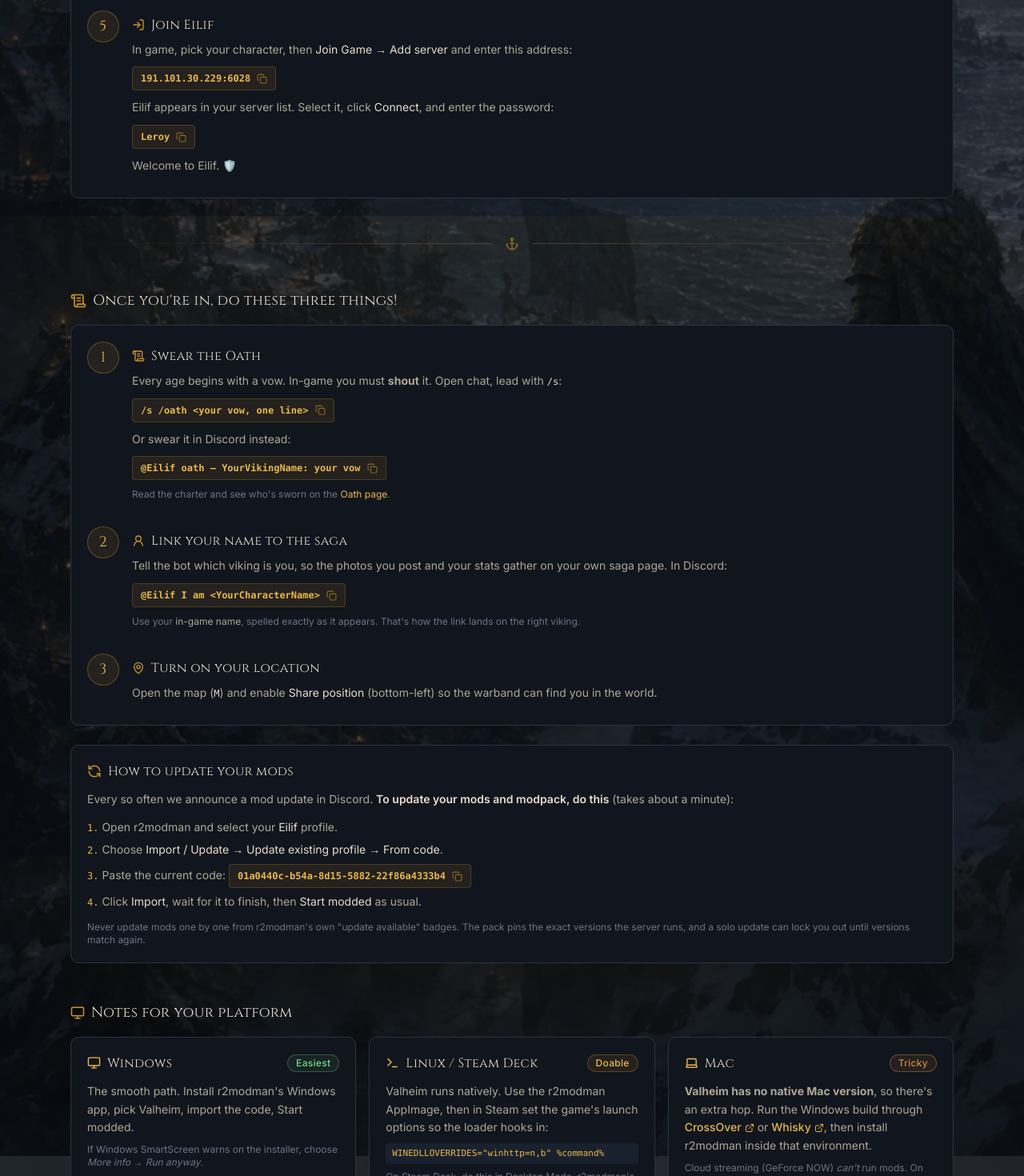
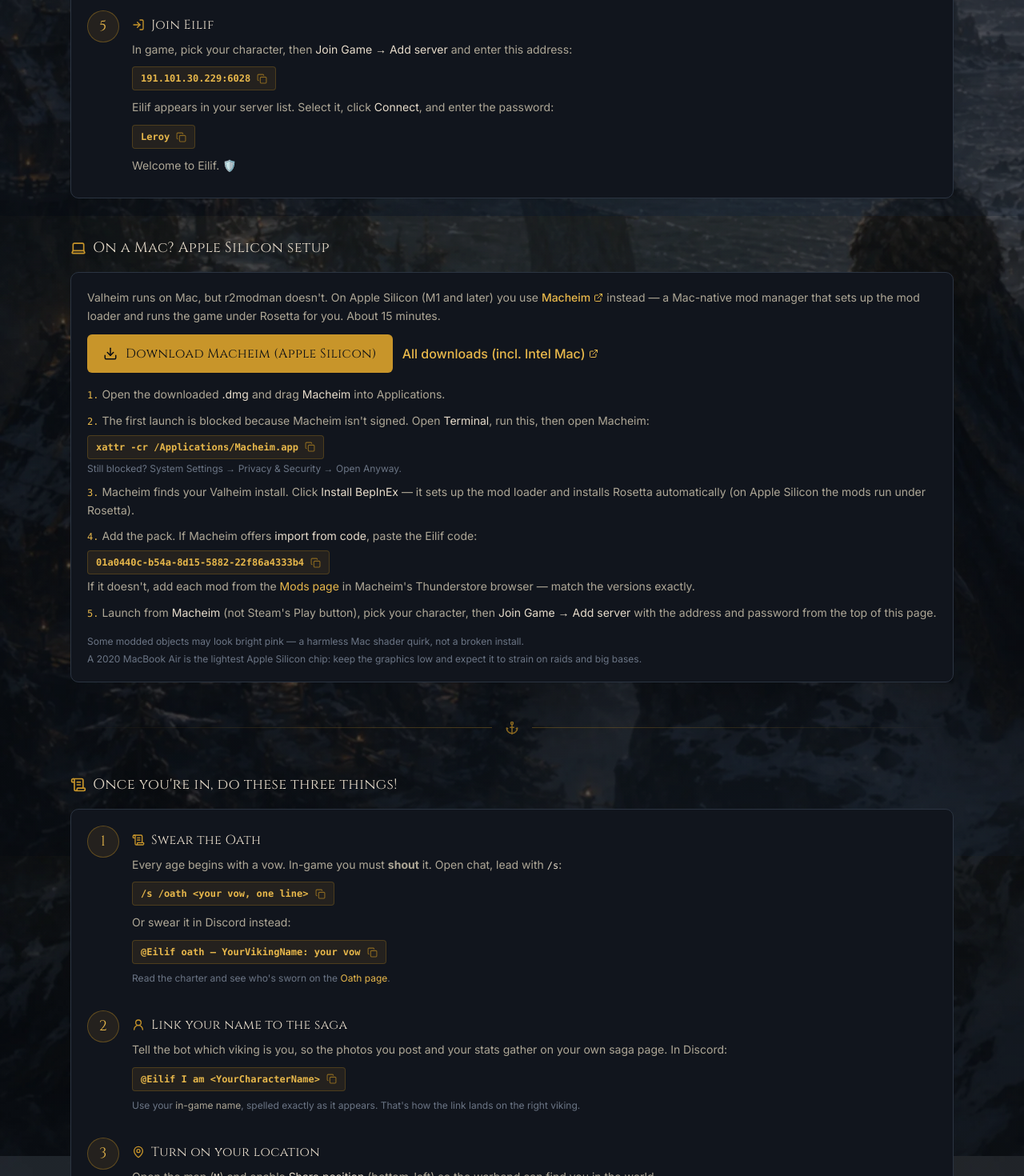
Before and after one commit to cbspears/valheim-dashboard, a Next.js app: page /get-started in a window 1280 px wide. Shown: the part 1330-2800 px from the top of the page at 80% size. Built offline with nearby package versions, Linux system fonts and the light colour scheme; no server answers; the database is empty.

Commit message:
Get Started: Mac (Apple Silicon) setup via Macheim — direct dmg, Gatekeeper step, pack import, Rosetta notes
Co-Authored-By: Claude Fable 5 <noreply@anthropic.com>
Claude-Session: https://claude.ai/code/session_01FA756yiCaJQyZgaBxqUAwp

```diff
--- a/app/get-started/page.tsx
+++ b/app/get-started/page.tsx
@@ -46,6 +46,16 @@ const R2MODMAN_VERSION = '3.2.19';
 const R2MODMAN_WINDOWS_URL = `https://github.com/ebkr/r2modmanPlus/releases/download/v${R2MODMAN_VERSION}/r2modman-Setup-${R2MODMAN_VERSION}.exe`;
 const R2MODMAN_LINUX_URL = `https://github.com/ebkr/r2modmanPlus/releases/download/v${R2MODMAN_VERSION}/r2modman-${R2MODMAN_VERSION}.AppImage`;
 const R2MODMAN_ALL_URL = 'https://github.com/ebkr/r2modmanPlus/releases/latest';
+
+// Macheim — the macOS-native Valheim mod manager. r2modman has no Mac build, and
+// on Apple Silicon Macheim runs the game under Rosetta so the x64 mod loader can
+// hook in. Direct .dmg so Mac players skip the GitHub releases page.
+// ⚠️ When bumping: the asset FILENAME version trails the release TAG (a Tauri
+// build quirk — tag v1.0.1 ships Macheim_1.0.0_aarch64.dmg), so copy the exact
+// asset URL off the release rather than templating it from the tag.
+const MACHEIM_APPLE_SILICON_URL =
+  'https://github.com/lofcgi/macheim/releases/download/v1.0.1/Macheim_1.0.0_aarch64.dmg';
+const MACHEIM_ALL_URL = 'https://github.com/lofcgi/macheim/releases/latest';
 
 /* ── small presentational helpers ─────────────────────────────────────────── */
 
@@ -229,8 +239,8 @@ export default function GetStartedPage() {
                 </div>
                 <p className="text-xs text-muted">
                   The download starts right away. Run the installer, click through it, and open
-                  r2modman. It keeps itself updated from then on. No Mac version, so Mac players
-                  see the notes further down.{' '}
+                  r2modman. It keeps itself updated from then on. No Mac version — on a Mac, use
+                  the Apple Silicon setup below instead.{' '}
                   <Ext href={R2MODMAN_ALL_URL}>All downloads</Ext>
                 </p>
                 <p className="text-xs text-muted">
@@ -312,6 +322,93 @@ export default function GetStartedPage() {
                 <p>Welcome to {SERVER_NAME}. 🛡️</p>
               </Step>
             </ol>
+          </CardBody>
+        </Card>
+      </section>
+
+      {/* ══════════════ SECTION B2 — MAC (APPLE SILICON) ══════════════ */}
+      <section>
+        <SectionTitle icon={<Laptop size={20} />}>On a Mac? Apple Silicon setup</SectionTitle>
+
+        <Card className="border-l-2 border-l-gold-dim">
+          <CardBody>
+            <p className="text-sm leading-relaxed text-ash-dim">
+              Valheim runs on Mac, but r2modman doesn&apos;t. On Apple Silicon (M1 and later) you
+              use <Ext href={MACHEIM_ALL_URL}>Macheim</Ext> instead — a Mac-native mod manager that
+              sets up the mod loader and runs the game under Rosetta for you. About 15 minutes.
+            </p>
+
+            <div className="flex flex-wrap items-center gap-3 py-3">
+              <a
+                href={MACHEIM_APPLE_SILICON_URL}
+                className="gold-ring inline-flex items-center gap-2.5 rounded-md bg-gold px-5 py-3 font-display text-base tracking-wide text-night transition-colors hover:bg-gold-light"
+              >
+                <Download size={18} />
+                Download Macheim (Apple Silicon)
+              </a>
+              <Ext href={MACHEIM_ALL_URL}>All downloads (incl. Intel Mac)</Ext>
+            </div>
+
+            <ol className="mt-1 space-y-2.5 text-sm leading-relaxed text-ash-dim">
+              <li>
+                <span className="font-mono text-xs text-gold-light">1.</span> Open the downloaded{' '}
+                <span className="text-ash">.dmg</span> and drag{' '}
+                <span className="text-ash">Macheim</span> into Applications.
+              </li>
+              <li>
+                <span className="font-mono text-xs text-gold-light">2.</span> The first launch is
+                blocked because Macheim isn&apos;t signed. Open{' '}
+                <span className="text-ash">Terminal</span>, run this, then open Macheim:
+                <span className="mt-1.5 block">
+                  <CopyChip value="xattr -cr /Applications/Macheim.app" />
+                </span>
+                <span className="mt-1 block text-xs text-muted">
+                  Still blocked? System Settings → Privacy &amp; Security → Open Anyway.
+                </span>
+              </li>
+              <li>
+                <span className="font-mono text-xs text-gold-light">3.</span> Macheim finds your
+                Valheim install. Click <span className="text-ash">Install BepInEx</span> — it sets
+                up the mod loader and installs Rosetta automatically (on Apple Silicon the mods run
+                under Rosetta).
+              </li>
+              <li>
+                <span className="font-mono text-xs text-gold-light">4.</span> Add the pack. If
+                Macheim offers <span className="text-ash">import from code</span>, paste the{' '}
+                {SERVER_NAME} code:
+                {MODPACK_PROFILE_CODE ? (
+                  <span className="mt-1.5 block">
+                    <CopyChip value={MODPACK_PROFILE_CODE} />
+                  </span>
+                ) : (
+                  <span> shared in Discord.</span>
+                )}
+                <span className="mt-1 block">
+                  If it doesn&apos;t, add each mod from the{' '}
+                  <Link href="/mods" className="text-gold-light hover:underline">
+                    Mods page
+                  </Link>{' '}
+                  in Macheim&apos;s Thunderstore browser — match the versions exactly.
+                </span>
+              </li>
+              <li>
+                <span className="font-mono text-xs text-gold-light">5.</span> Launch from{' '}
+                <span className="text-ash">Macheim</span> (not Steam&apos;s Play button), pick your
+                character, then <span className="text-ash">Join Game → Add server</span> with the
+                address and password from the top of this page.
+              </li>
+            </ol>
+
+            <div className="mt-4 space-y-1.5">
+              <p className="text-xs text-muted">
+                Some modded objects may look bright pink — a harmless Mac shader quirk, not a
+                broken install.
+              </p>
+              <p className="text-xs text-muted">
+                A 2020 MacBook Air is the lightest Apple Silicon chip: keep the graphics low and
+                expect it to strain on raids and big bases.
+              </p>
+            </div>
           </CardBody>
         </Card>
       </section>
@@ -466,15 +563,14 @@ export default function GetStartedPage() {
 
           <Platform icon={<Laptop size={17} />} name="Mac" difficulty="Tricky" tone="raid">
             <p>
-              <strong className="text-ash-dim">Valheim has no native Mac version</strong>, so
-              there&apos;s an extra hop. Run the Windows build through{' '}
-              <Ext href="https://www.codeweavers.com/crossover">CrossOver</Ext> or{' '}
-              <Ext href="https://getwhisky.app/">Whisky</Ext>, then install r2modman inside that
-              environment.
+              Valheim runs on Mac, but r2modman doesn&apos;t. On Apple Silicon (M1 and later), use{' '}
+              <Ext href={MACHEIM_ALL_URL}>Macheim</Ext> — the one-click download and full
+              walkthrough are in the <span className="text-ash">Apple Silicon setup</span> section
+              above.
             </p>
             <p className="text-xs text-muted">
-              Cloud streaming (GeForce NOW) <em>can&apos;t</em> run mods. On Apple Silicon the easiest
-              answer is often borrowing a Windows/Linux PC. Ask in Discord and we&apos;ll help.
+              Cloud streaming (GeForce NOW) <em>can&apos;t</em> run mods. A 2020 MacBook Air will
+              run it but strain on raids, so keep the graphics low.
             </p>
           </Platform>
         </div>
@@ -510,8 +606,11 @@ export default function GetStartedPage() {
               second, and your kills, deaths, and builds are never touched.
             </Trouble>
             <Trouble symptom="It won't run on my Mac">
-              There&apos;s no native Mac client, so you need CrossOver or Whisky (see the Mac card
-              above), or a Windows/Linux machine. Ask in Discord and we&apos;ll walk you through it.
+              On Apple Silicon, use <span className="text-ash">Macheim</span> (see the Apple Silicon
+              setup section) — it runs the mods under Rosetta for you. If Macheim itself won&apos;t
+              open, it needs the Gatekeeper step: Terminal{' '}
+              <span className="font-mono text-xs">xattr -cr /Applications/Macheim.app</span>, or
+              System Settings → Privacy &amp; Security → Open Anyway. Still stuck? Ask in Discord.
             </Trouble>
             <Trouble symptom="“Failed to connect” / can't reach the server">
               The server may be mid-restart (it cycles every few hours). Wait a minute and retry.
```
